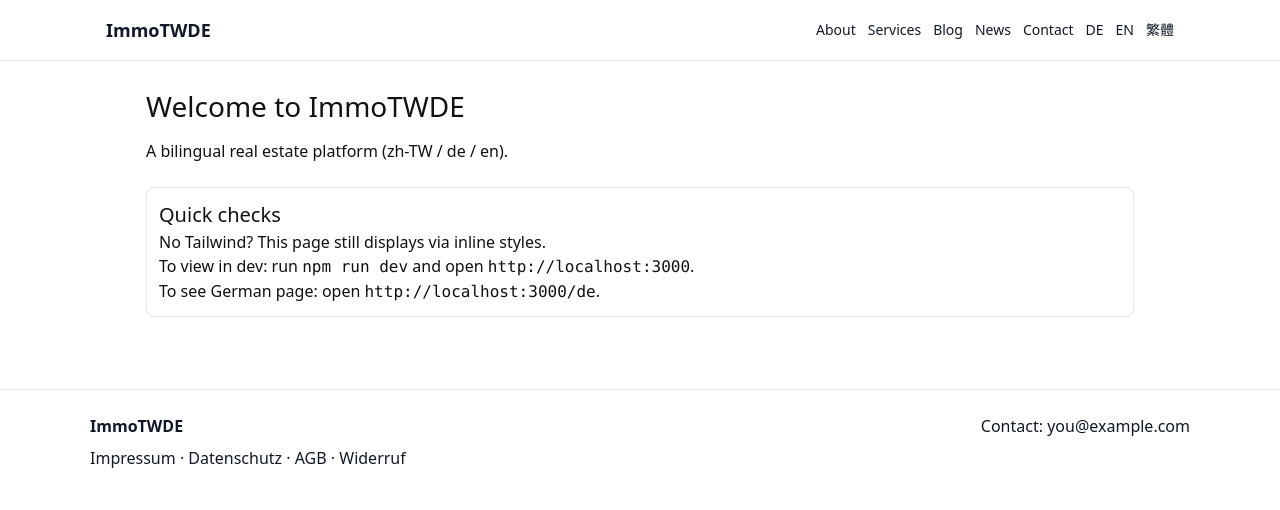
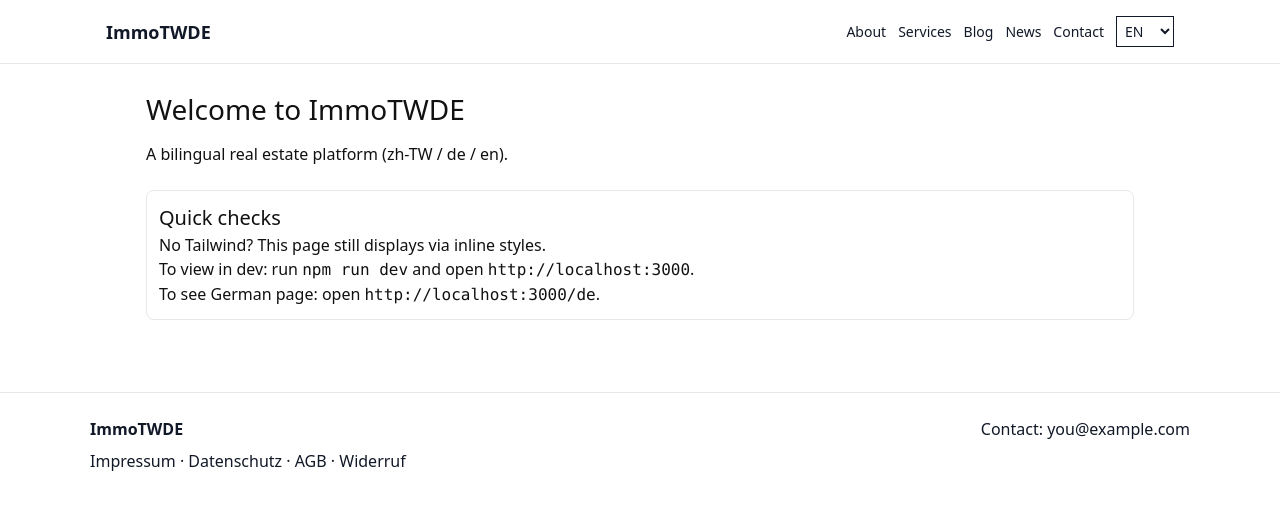
Before and after one commit to clarktao-dev/immotwde_copilot, a Next.js app: page / in a window 1280 px wide. Shown: the top 510 px of the page. Built offline with nearby package versions, Linux system fonts and the light colour scheme.

Commit message:
feat(i18n): language selector and localized nav labels

```diff
--- a/src/components/Header.tsx
+++ b/src/components/Header.tsx
@@ -1,12 +1,19 @@
 "use client"
 
 import Link from 'next/link'
-import { usePathname } from 'next/navigation'
+import { usePathname, useRouter } from 'next/navigation'
 
 const supported = ['de', 'en', 'zh-TW']
 
+const navTranslations: Record<string, { title: string; about: string; services: string; blog: string; news: string; contact: string }> = {
+  en: { title: 'ImmoTWDE', about: 'About', services: 'Services', blog: 'Blog', news: 'News', contact: 'Contact' },
+  de: { title: 'ImmoTWDE', about: 'Über uns', services: 'Dienstleistungen', blog: 'Blog', news: 'Neuigkeiten', contact: 'Kontakt' },
+  'zh-TW': { title: 'ImmoTWDE', about: '關於我們', services: '服務項目', blog: '部落格', news: '新聞', contact: '聯絡我們' },
+}
+
 export default function Header() {
   const pathname = usePathname() || '/'
+  const router = useRouter()
 
   function getLocaleFromPath(path: string) {
     const parts = path.split('/').filter(Boolean)
@@ -26,6 +33,7 @@ export default function Header() {
 
   const currentLocale = getLocaleFromPath(pathname)
   const pathNoLocale = stripLocale(pathname)
+  const t = navTranslations[currentLocale] ?? navTranslations.en
 
   const makeLocaleLink = (locale: string, to: string) => {
     // to is the page path without locale prefix (e.g. '/about')
@@ -35,41 +43,47 @@ export default function Header() {
     return `/${locale}${to}`
   }
 
+  function onChangeLocale(e: React.ChangeEvent<HTMLSelectElement>) {
+    const newLocale = e.target.value
+    const target = makeLocaleLink(newLocale, pathNoLocale)
+    router.push(target)
+  }
+
   return (
     <header className="border-b border-gray-200 py-4">
       <div className="max-w-[1100px] mx-auto px-4 flex items-center justify-between">
         <div className="flex items-center gap-3">
           <Link href={`/${currentLocale}`} className="text-lg font-bold">
-            ImmoTWDE
+            {t.title}
           </Link>
         </div>
 
         <nav className="flex flex-col sm:flex-row sm:items-center gap-3">
           <div className="flex flex-col sm:flex-row sm:items-center sm:gap-3 gap-2">
-            {/* Listings intentionally hidden from navigation */}
             <Link href={makeLocaleLink(currentLocale, '/about')} className="text-sm hover:underline">
-              About
+              {t.about}
             </Link>
             <Link href={makeLocaleLink(currentLocale, '/services')} className="text-sm hover:underline">
-              Services
+              {t.services}
             </Link>
             <Link href={makeLocaleLink(currentLocale, '/blog')} className="text-sm hover:underline">
-              Blog
+              {t.blog}
             </Link>
             <Link href={makeLocaleLink(currentLocale, '/news')} className="text-sm hover:underline">
-              News
+              {t.news}
             </Link>
             <Link href={makeLocaleLink(currentLocale, '/contact')} className="text-sm hover:underline">
-              Contact
+              {t.contact}
             </Link>
           </div>
 
           <div className="flex items-center gap-3 mt-2 sm:mt-0">
-            {supported.map((loc) => (
-              <Link key={loc} href={makeLocaleLink(loc, pathNoLocale)} className="text-sm">
-                {loc === 'de' ? 'DE' : loc === 'en' ? 'EN' : '繁體'}
-              </Link>
-            ))}
+            <label htmlFor="locale-select" className="sr-only">Select language</label>
+            <select id="locale-select" value={currentLocale} onChange={onChangeLocale} className="border p-1 text-sm">
+              <option value="en">EN</option>
+              <option value="de">DE</option>
+              <option value="zh-TW">繁體</option>
+            </select>
           </div>
         </nav>
       </div>
```
